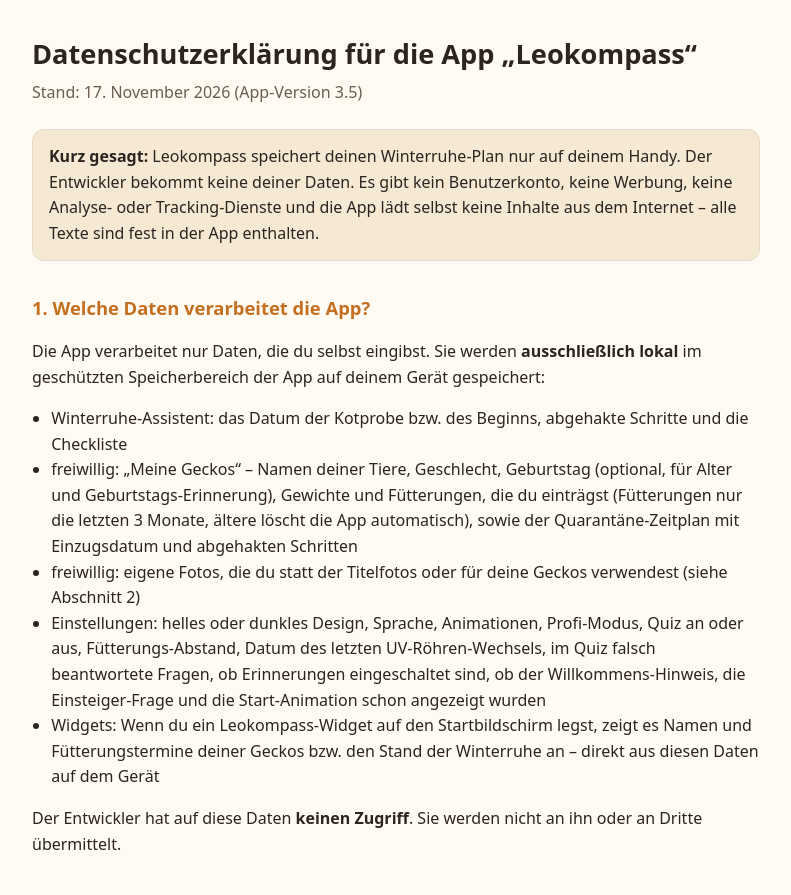
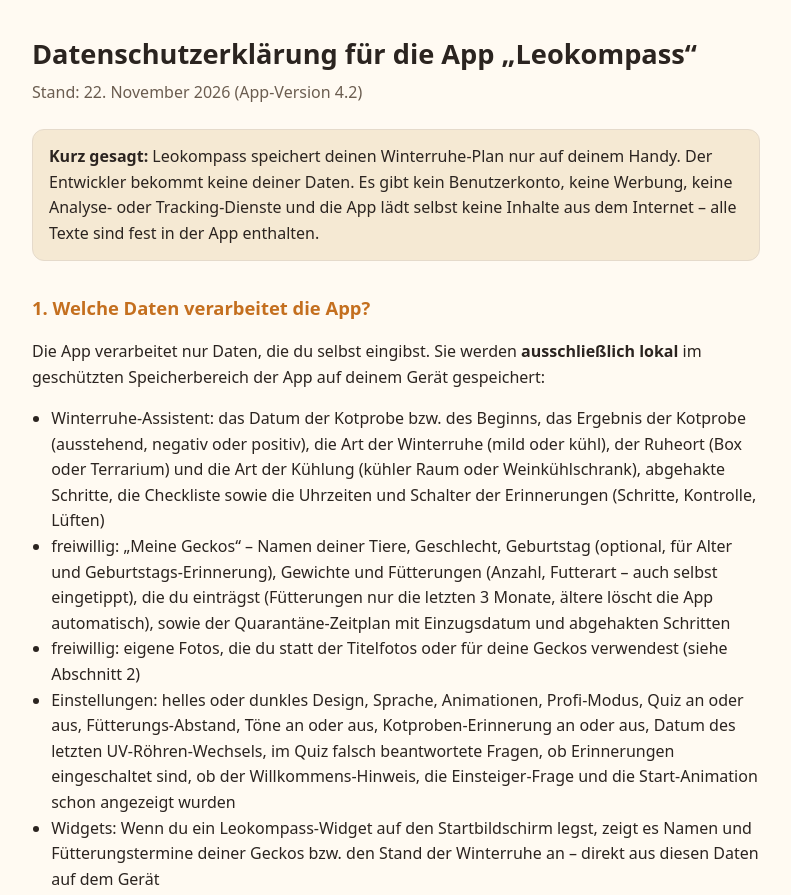
Before and after one commit to L0gix3/leokompass, a plain HTML site: page datenschutz.html in a window 1280 px wide. Shown: the top 895 px of the page, without its empty margins (244-1035 px from the left). Drawn offline with Linux system fonts and the light colour scheme.

Commit message:
Webseite auf Stand 4.2: datenschutz.html
Co-Authored-By: Claude Opus 5.5 <noreply@anthropic.com>

```diff
--- a/datenschutz.html
+++ b/datenschutz.html
@@ -28,7 +28,7 @@
 <body>
 <main>
 <h1>Datenschutzerklärung für die App „Leokompass“</h1>
-<p class="stand">Stand: 17. November 2026 (App-Version 3.5)</p>
+<p class="stand">Stand: 22. November 2026 (App-Version 4.2)</p>
 
 <div class="kasten">
   <strong>Kurz gesagt:</strong> Leokompass speichert deinen Winterruhe-Plan nur auf deinem Handy. Der Entwickler
@@ -40,10 +40,10 @@
 <p>Die App verarbeitet nur Daten, die du selbst eingibst. Sie werden <strong>ausschließlich lokal</strong> im
 geschützten Speicherbereich der App auf deinem Gerät gespeichert:</p>
 <ul>
-  <li>Winterruhe-Assistent: das Datum der Kotprobe bzw. des Beginns, abgehakte Schritte und die Checkliste</li>
-  <li>freiwillig: „Meine Geckos“ – Namen deiner Tiere, Geschlecht, Geburtstag (optional, für Alter und Geburtstags-Erinnerung), Gewichte und Fütterungen, die du einträgst (Fütterungen nur die letzten 3 Monate, ältere löscht die App automatisch), sowie der Quarantäne-Zeitplan mit Einzugsdatum und abgehakten Schritten</li>
+  <li>Winterruhe-Assistent: das Datum der Kotprobe bzw. des Beginns, das Ergebnis der Kotprobe (ausstehend, negativ oder positiv), die Art der Winterruhe (mild oder kühl), der Ruheort (Box oder Terrarium) und die Art der Kühlung (kühler Raum oder Weinkühlschrank), abgehakte Schritte, die Checkliste sowie die Uhrzeiten und Schalter der Erinnerungen (Schritte, Kontrolle, Lüften)</li>
+  <li>freiwillig: „Meine Geckos“ – Namen deiner Tiere, Geschlecht, Geburtstag (optional, für Alter und Geburtstags-Erinnerung), Gewichte und Fütterungen (Anzahl, Futterart – auch selbst eingetippt), die du einträgst (Fütterungen nur die letzten 3 Monate, ältere löscht die App automatisch), sowie der Quarantäne-Zeitplan mit Einzugsdatum und abgehakten Schritten</li>
   <li>freiwillig: eigene Fotos, die du statt der Titelfotos oder für deine Geckos verwendest (siehe Abschnitt 2)</li>
-  <li>Einstellungen: helles oder dunkles Design, Sprache, Animationen, Profi-Modus, Quiz an oder aus, Fütterungs-Abstand, Datum des letzten UV-Röhren-Wechsels, im Quiz falsch beantwortete Fragen, ob Erinnerungen eingeschaltet sind, ob der Willkommens-Hinweis, die Einsteiger-Frage und die Start-Animation schon angezeigt wurden</li>
+  <li>Einstellungen: helles oder dunkles Design, Sprache, Animationen, Profi-Modus, Quiz an oder aus, Fütterungs-Abstand, Töne an oder aus, Kotproben-Erinnerung an oder aus, Datum des letzten UV-Röhren-Wechsels, im Quiz falsch beantwortete Fragen, ob Erinnerungen eingeschaltet sind, ob der Willkommens-Hinweis, die Einsteiger-Frage und die Start-Animation schon angezeigt wurden</li>
   <li>Widgets: Wenn du ein Leokompass-Widget auf den Startbildschirm legst, zeigt es Namen und Fütterungstermine deiner Geckos bzw. den Stand der Winterruhe an – direkt aus diesen Daten auf dem Gerät</li>
 </ul>
 <p>Der Entwickler hat auf diese Daten <strong>keinen Zugriff</strong>. Sie werden nicht an ihn oder an Dritte übermittelt.</p>
@@ -66,6 +66,8 @@ in eine Datei sichern und später wieder einlesen. Speicherort und Dateinamen w
 die App erhält nur Zugriff auf diese eine Datei. Die Datei ist nicht verschlüsselt – bewahre sie so auf, wie du es für deine Daten möchtest.
 Beim Einlesen werden die Daten auf dem Gerät durch die Sicherung ersetzt. Die App überträgt dabei nichts an den Entwickler oder Dritte.</p>
 
+<p><strong>Fragen und Rückmeldungen per E-Mail:</strong> Über „Fehler melden / Idee“ oder – wenn die Suche nichts findet – „Frage per Mail schicken“ öffnet die App dein E-Mail-Programm mit einem vorausgefüllten Text (bei der Suche: deine Suchanfrage). Die App selbst sendet nichts. Erst wenn du die E-Mail selbst abschickst, erhalte ich deine E-Mail-Adresse und den Inhalt. Ich nutze beides nur, um zu antworten und die App zu verbessern, und lösche die E-Mail, wenn sie dafür nicht mehr gebraucht wird.</p>
+
 <h2>4. Links zu Webseiten</h2>
 <p>Die App enthält Links zu den Webseiten ihrer Quellen (z. B. Deutscher Tierschutzbund, RSPCA, ReptiFiles, Wikipedia,
 www.der-leopardgecko.de; vollständige Liste unter „Mehr“ → „Quellen“).
@@ -75,7 +77,7 @@ IP-Adresse an den Betreiber der jeweiligen Webseite übertragen. Dafür gilt des
 <h2>5. Berechtigungen</h2>
 <table>
   <tr><th>Berechtigung</th><th>Wofür</th></tr>
-  <tr><td>Benachrichtigungen</td><td>Erinnerungen an die Schritte der Winterruhe und der Quarantäne, ans Füttern und an den Wechsel der UV-Röhre – nur wenn du es erlaubst</td></tr>
+  <tr><td>Benachrichtigungen</td><td>Erinnerungen an die Schritte der Winterruhe (auch Kontrolle und Lüften) und der Quarantäne, ans Füttern, an den Wechsel der UV-Röhre und an Gecko-Geburtstage – nur wenn du es erlaubst</td></tr>
   <tr><td>Beim Gerätestart ausführen</td><td>Erinnerungen nach einem Neustart wieder einplanen</td></tr>
   <tr><td>Google Play Billing</td><td>freiwillige Spenden über Google Play</td></tr>
   <tr><td>Internet, Netzwerkstatus</td><td>bringt der Google-Play-Baustein für Spenden mit; die App selbst überträgt darüber keine Daten</td></tr>
@@ -101,7 +103,7 @@ bis du sie selbst löschst.</p>
 
 <h2>8. Rechtsgrundlage</h2>
 <p>Soweit überhaupt eine Verarbeitung durch den Verantwortlichen stattfindet, erfolgt sie zur Bereitstellung der von dir
-genutzten Funktionen der App (Art. 6 Abs. 1 lit. b DSGVO).</p>
+genutzten Funktionen der App (Art. 6 Abs. 1 lit. b DSGVO). E-Mails, die du mir schickst, verarbeite ich auf Grundlage meines berechtigten Interesses, deine Anfrage zu beantworten und die App zu verbessern (Art. 6 Abs. 1 lit. f DSGVO).</p>
 
 <h2>9. Deine Rechte</h2>
 <p>Du hast nach der DSGVO das Recht auf Auskunft, Berichtigung, Löschung, Einschränkung der Verarbeitung,
```
